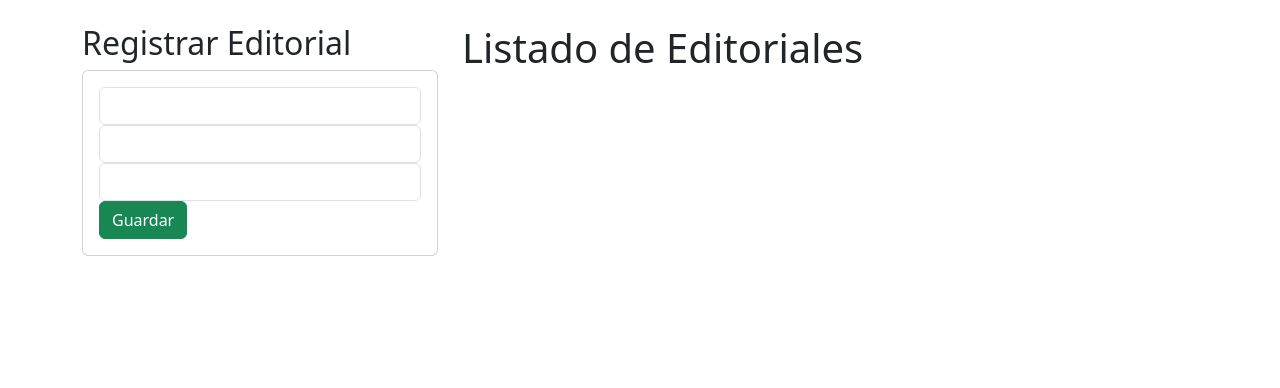
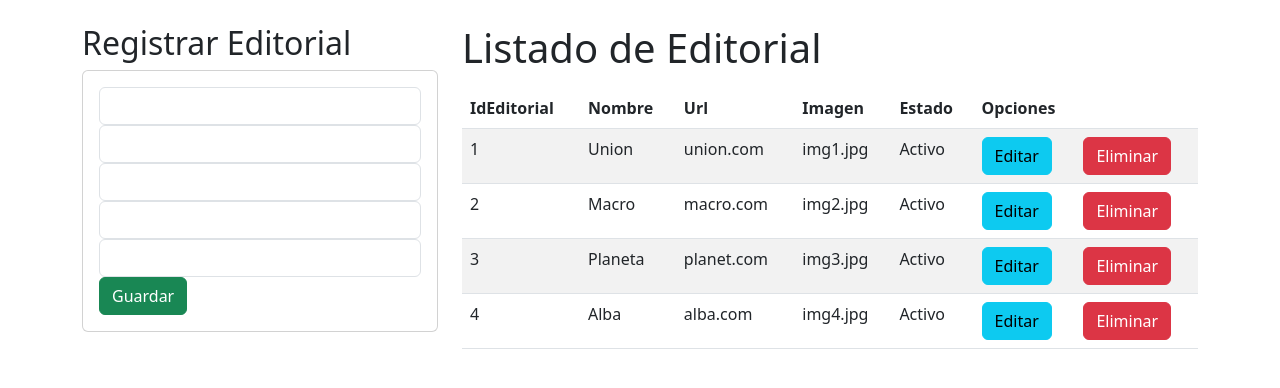
Before and after one commit to DanielJCA/EXAMENFINAL_CARHUANCHO2, a Django app: page /gestionEditorial/ in a window 1280 px wide. Shown: the part 56-444 px from the top of the page. Run offline with Django 4.2, Linux system fonts and the light colour scheme; data comes from the database, SQL or seed files in the repository; both versions use the stored data as it was after the commit.

Commit message:
CRUD EDITORIAL - LISTO

```diff
--- a/proyecto01/miapp/admin.py
+++ b/proyecto01/miapp/admin.py
@@ -1,5 +1,6 @@
 from django.contrib import admin
-from .models import Pais
+from .models import Pais, Editorial
 
 # Register your models here.
 admin.site.register(Pais)
+admin.site.register(Editorial)
--- a/proyecto01/miapp/models.py
+++ b/proyecto01/miapp/models.py
@@ -7,3 +7,10 @@ class Pais(models.Model):
     nombre=models.CharField(max_length=10)
     poblacion=models.CharField(max_length=10)
     estado=models.CharField(max_length=10)
+
+class Editorial(models.Model):
+    ideditorial=models.CharField(primary_key=True, max_length=6)
+    nombre=models.CharField(max_length=10)
+    url=models.CharField(max_length=10)
+    imagen=models.CharField(max_length=10)
+    estado=models.CharField(max_length=10)
--- a/proyecto01/miapp/templates/gestionEditorial.html
+++ b/proyecto01/miapp/templates/gestionEditorial.html
@@ -9,17 +9,25 @@
         <h2>Registrar Editorial</h2>
         <div class="card">
             <div class="card-body">
-                <form action="/registrarcurso/" method="POST">
+                <form action="/registrarEditorial/" method="POST">{% csrf_token %}
                     <div class="form-group">
-                        <input type="text" id="txtCodigo" name="txtCodigo" class="form-control"
+                        <input type="text" id="txtIdEditorial" name="txtIdEditorial" class="form-control"
                              required>
                     </div>
                     <div class="form-group">
-                        <input type="text" id="txtNombres" name="txtNombres" class="form-control"
+                        <input type="text" id="txtNombre" name="txtNombre" class="form-control"
                              required>
                     </div>
                     <div class="form-group">
-                        <input type="text" id="txtHoras" name="txtHoras" class="form-control"
+                        <input type="text" id="txtUrl" name="txtUrl" class="form-control"
+                             required>
+                    </div>
+                    <div class="form-group">
+                        <input type="text" id="txtImagen" name="txtImagen" class="form-control"
+                             required>
+                    </div>
+                    <div class="form-group">
+                        <input type="text" id="txtEstado" name="txtEstado" class="form-control"
                              required>
                     </div>
                     <div class="form-group">
@@ -30,7 +38,35 @@
         </div>
     </div>
     <div class="col-sm-12 col-md-6 col-lg-8 col-xl-8">
-        <h1>Listado de Editoriales</h1>
+        <h1>Listado de Editorial</h1>
+        <div class="table-responsive py-2">
+            <table class="table table-striped">
+                <thead>
+                    <tr>
+                        <th>IdEditorial</th>
+                        <th>Nombre</th>
+                        <th>Url</th>
+                        <th>Imagen</th>
+                        <th>Estado</th>
+                        <th colspan="2">Opciones</th>
+                    </tr>
+                </thead>
+                <tbody>
+                    {% for c in Editorial %}
+                    <tr>
+                        <td>{{c.ideditorial}}</td>
+                        <td>{{c.nombre}}</td>
+                        <td>{{c.url}}</td>
+                        <td>{{c.imagen}}</td>
+                        <td>{{c.estado}}</td>
+                        <td><a href="edicioncurso/{{c.codigo}}" class="btn btn-info">Editar</a></td>
+                        <td><a href="{%url 'eliminarEditorial' id=c.ideditorial%}" class="btn btn-danger">Eliminar</a></td>
+                    </tr>
+                    {% endfor %}
+                </tbody>
+            </table>
+        </div>
     </div>
 </div>
+</div>
 {% endblock %}
--- a/proyecto01/miapp/urls.py
+++ b/proyecto01/miapp/urls.py
@@ -7,5 +7,7 @@ urlpatterns = [
     path('gestionPais/', views.gestionPais, name = "gestionPais"),
     path('eliminarPais/<int:id>', views.eliminarPais, name = "eliminarPais"),
     path('registrarPais/', views.registrarPais, name = "registrarPais"),
+    path('eliminarEditorial/<int:id>', views.eliminarEditorial, name = "eliminarEditorial"),
+    path('registrarEditorial/', views.registrarEditorial, name = "registrarEditorial"),
 
 ]
--- a/proyecto01/miapp/views.py
+++ b/proyecto01/miapp/views.py
@@ -1,5 +1,5 @@
 from django.shortcuts import render, HttpResponse, redirect# Create your views here.
-from .models import Pais
+from .models import Pais, Editorial
 
 def index(request):
     return render(request,'index.html')
@@ -9,7 +9,8 @@ def gestionPais(request):
     return render(request,'gestionPais.html', {"Pais": listadoPais})
 
 def gestionEditorial(request):
-    return render(request,'gestionEditorial.html')
+    listadoEditorial=Editorial.objects.all()
+    return render(request,'gestionEditorial.html', {"Editorial": listadoEditorial})
 
 def eliminarPais(request, id):
     pais=Pais.objects.get(pk=id)
@@ -25,3 +26,18 @@ def registrarPais(request):
 
     pais=Pais.objects.create(idpais=idpais, codigo=codigo,nombre=nombre,poblacion=poblacion, estado=estado)
     return redirect('/')
+
+def eliminarEditorial(request, id):
+    editorial=Editorial.objects.get(pk=id)
+    editorial.delete()
+    return redirect('/')
+
+def registrarEditorial(request):
+    ideditorial=request.POST['txtIdEditorial']
+    nombre=request.POST['txtNombre']
+    url=request.POST['txtUrl']
+    imagen=request.POST['txtImagen']
+    estado=request.POST['txtEstado']
+
+    editorial=Editorial.objects.create(ideditorial=ideditorial,nombre=nombre,url=url, imagen=imagen, estado=estado)
+    return redirect('/')
```
Also changed, not shown: proyecto01/db.sqlite3, proyecto01/miapp/migrations/0002_editorial.py (added).
